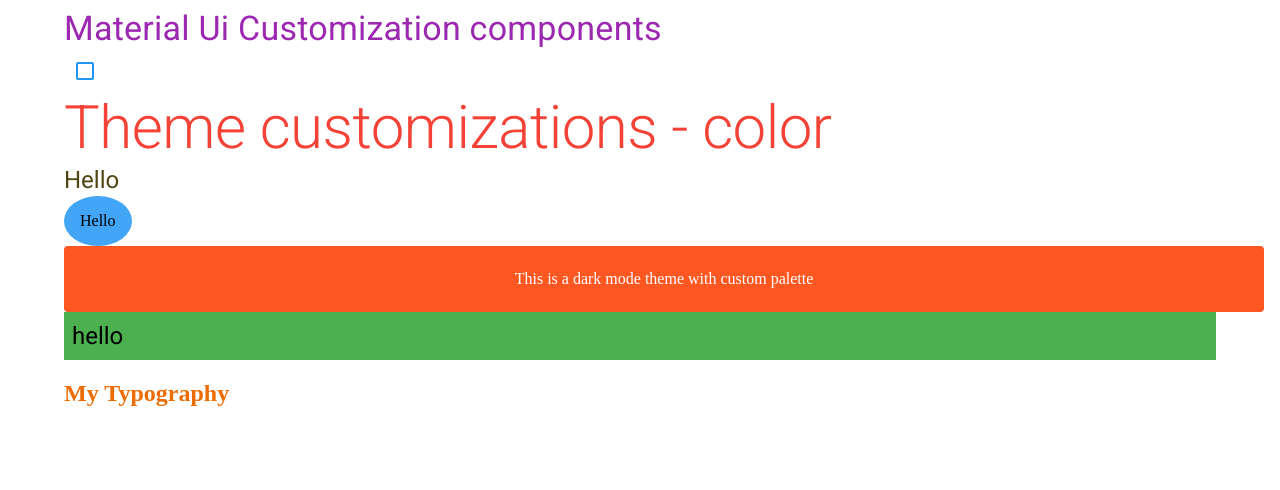
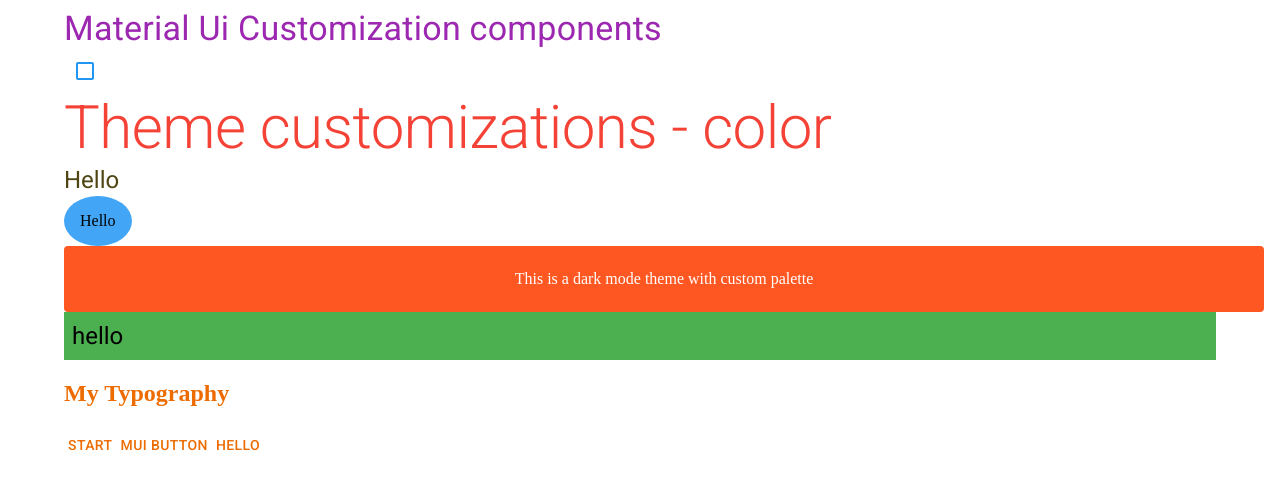
Before and after one commit to apelmahmudDev/play-with-mui, a React (Create React App) app: page / in a window 1280 px wide. Shown: the top 490 px of the page. Built offline with nearby package versions, Linux system fonts and the light colour scheme.

Commit message:
mui button design done

```diff
--- a/src/App.tsx
+++ b/src/App.tsx
@@ -5,6 +5,7 @@
 import BorderRadiusCustomize from "./components/BorderRadiusCustomize";
 import DarkMode from "./components/DarkMode";
 import CheckBreakPoint from "./components/CheckBreakPoint";
+import MuiButton from "./components/MuiButton";
 
 function App() {
 	return (
@@ -18,6 +19,7 @@
 			<BorderRadiusCustomize />
 			<DarkMode />
 			<CheckBreakPoint />
+			<MuiButton />
 		</Container>
 	);
 }
--- /dev/null
+++ b/src/components/MuiButton.tsx
@@ -0,0 +1,22 @@
+import { Button } from "@mui/material";
+import { Box } from "@mui/system";
+import React from "react";
+
+const MuiButton = () => {
+	return (
+		<Box>
+			<Button
+				color="warning"
+				component="button"
+				disableElevation={true}
+				// disableRipple={true}
+				endIcon="Hello"
+				startIcon="start"
+			>
+				Mui Button
+			</Button>
+		</Box>
+	);
+};
+
+export default MuiButton;
```
